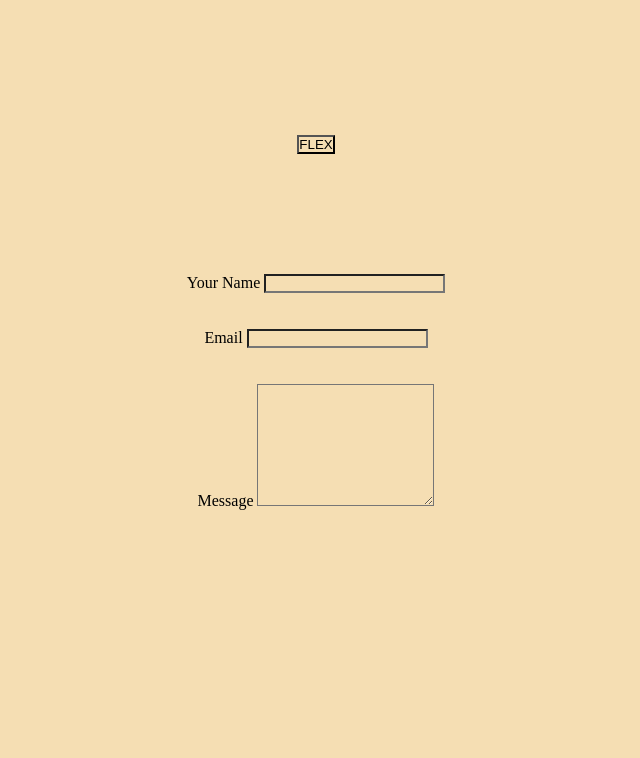
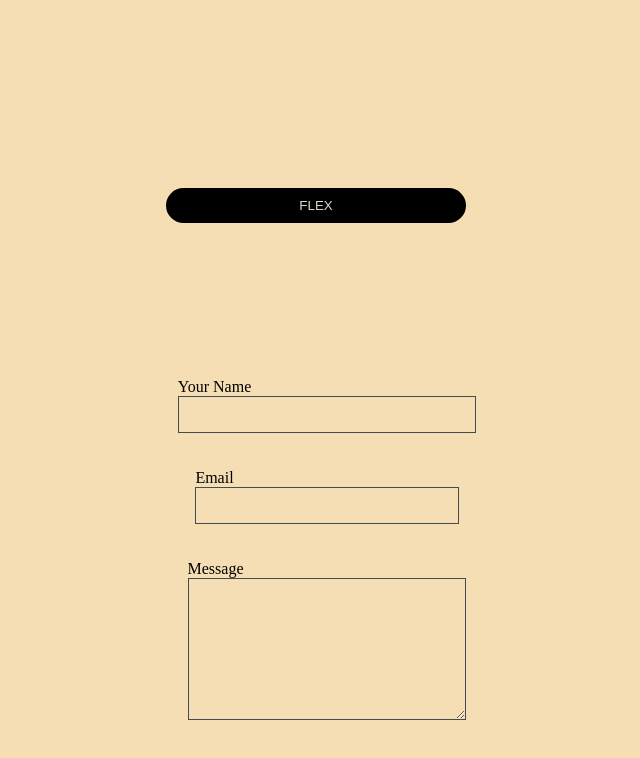
Before and after one commit to PhatNgo13/Coding-Challenge, a plain HTML site: page form.html in a window 1280 px wide. Shown: the whole page, without its empty margins (324-964 px from the left). Drawn offline with Linux system fonts and the light colour scheme.

Commit message:
Finalize

```diff
--- a/form1.css
+++ b/form1.css
@@ -23,3 +23,30 @@ form{
     grid-row: 3/5;
     justify-self: center;
 }
+
+button{
+    width: 300px;
+    border: none;
+    outline: none;
+    display: inline-block;
+    padding: 10px;
+    color: #DCD7C9;
+    background-color: black;
+    text-align: center;
+    cursor: pointer;
+    border-radius: 30px;
+}
+
+button:hover{
+    background-color: white;
+    color: black;
+}
+
+input, textarea{
+    width: 100%;
+    padding: 10px;
+    outline: 0;
+    border: 1px solid #3F4E4F;
+    color: #A27B5C;
+    background: transparent;
+}
--- a/form2.css
+++ b/form2.css
@@ -7,7 +7,7 @@
 header{
     display: flex;
     justify-content: center;
-    margin-top: 135px;
+    margin-top: 188px;
 }
 
 form{
@@ -16,5 +16,32 @@ form{
     justify-content: center;
     align-items: center;
     flex-wrap: wrap;
-    margin-top: 120px;
+    margin-top: 155px;
 }
+
+button{
+    width: 300px;
+    border: none;
+    outline: none;
+    display: inline-block;
+    padding: 10px;
+    color: #DCD7C9;
+    background-color: black;
+    text-align: center;
+    cursor: pointer;
+    border-radius: 30px;
+}
+
+button:hover{
+    background-color: white;
+    color: black;
+}
+
+input, textarea{
+    width: 100%;
+    padding: 10px;
+    outline: 0;
+    border: 1px solid #3F4E4F;
+    color: #A27B5C;
+    background: transparent;
+}
```
